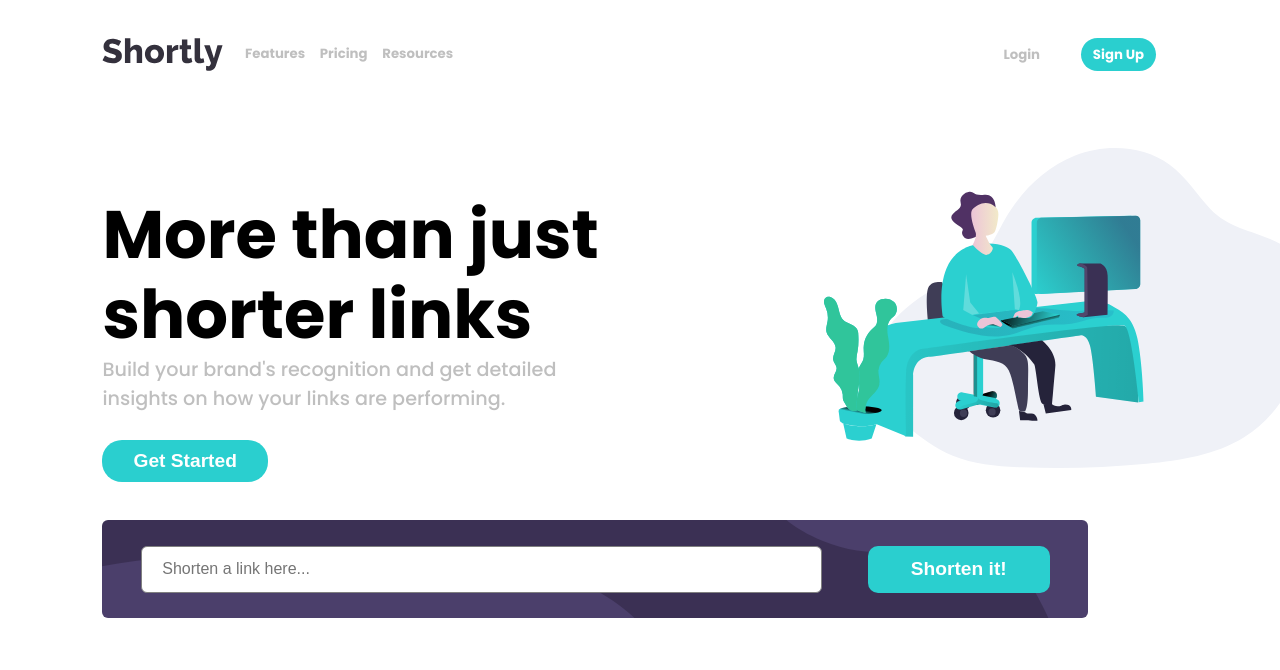
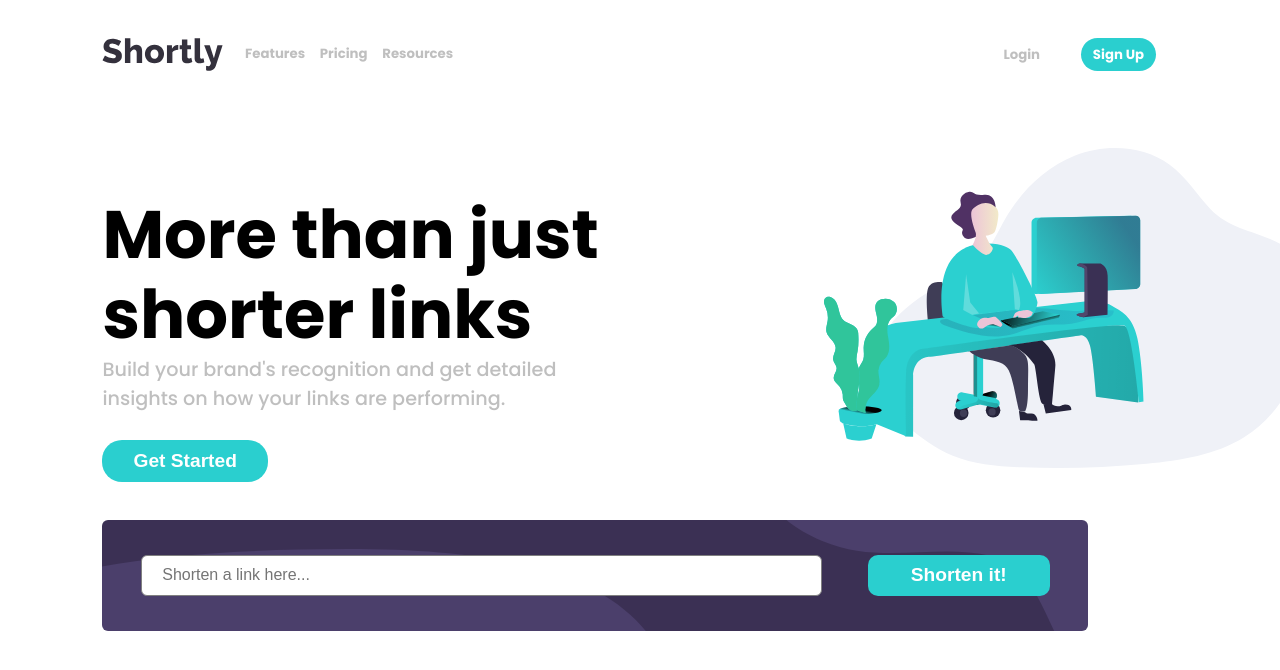
Before and after one commit to rjcrter11/URL-shortening-API-landing-page, a React (Create React App) app in the folder url-shortener/: page / in a window 1280 px wide. Shown: the top 670 px of the page. Built offline with nearby package versions, Linux system fonts and the light colour scheme.

Commit message:
changes padding for form div

```diff
--- a/url-shortener/src/components/LinkForm/LinkForm.scss
+++ b/url-shortener/src/components/LinkForm/LinkForm.scss
@@ -9,7 +9,7 @@ $DarkViolet: hsl(257, 27%, 26%);
 .link-form-container {
     position: absolute;
     left: 8%;
-    padding: 2% 3%;
+    padding: 2.75% 3%;
     width: 77%;
     margin: 0 auto;
     display: flex;
@@ -23,7 +23,7 @@ $DarkViolet: hsl(257, 27%, 26%);
 
         input {
             width: 100%;
-            padding: 2% 3%;
+            padding: 1.5% 3%;
             border-radius: 6px;
             border: 1px solid gray;
             font-size: 1rem;
```
